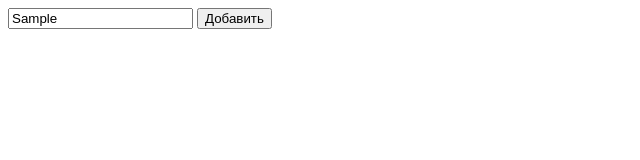
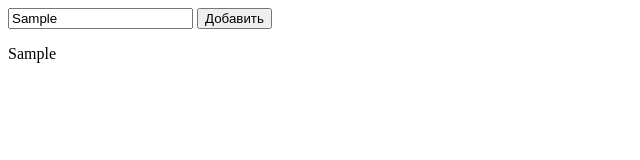
Before and after one commit to elmarkazumov/to-do-list, a plain HTML site: page index.html in a window 1280 px wide. Both pictures are taken after typing "Sample" into the empty fields and a click on the button "Добавить". Shown: the full height of the page, 0-640 px from the left. Drawn offline with Linux system fonts and the light colour scheme.

Commit message:
version 0.0.1

```diff
--- a/index.html
+++ b/index.html
@@ -11,7 +11,12 @@
                 <input id="target_entry" type="text" placeholder="Введите текст">
                 <input id="target_sumb" type="button" value="Добавить">
             </div>
+            <div class="main__tasks">
+
+            </div>
         </div>
     </main>
+
+    <script src="./js/script.js"></script>
 </body>
 </html>
--- a/js/script.js
+++ b/js/script.js
@@ -0,0 +1,12 @@
+let input_entry = document.querySelector('#target_entry'), btn_sumb = document.querySelector('#target_sumb');
+let array = [];
+
+function entry(text){
+    array.push(text);
+    console.log(Object.entries(array));
+    document.querySelector('.main__tasks').innerHTML += "<p>" + text + "</p>";
+}
+
+btn_sumb.onclick = function(){
+    entry(input_entry.value);
+}
```
